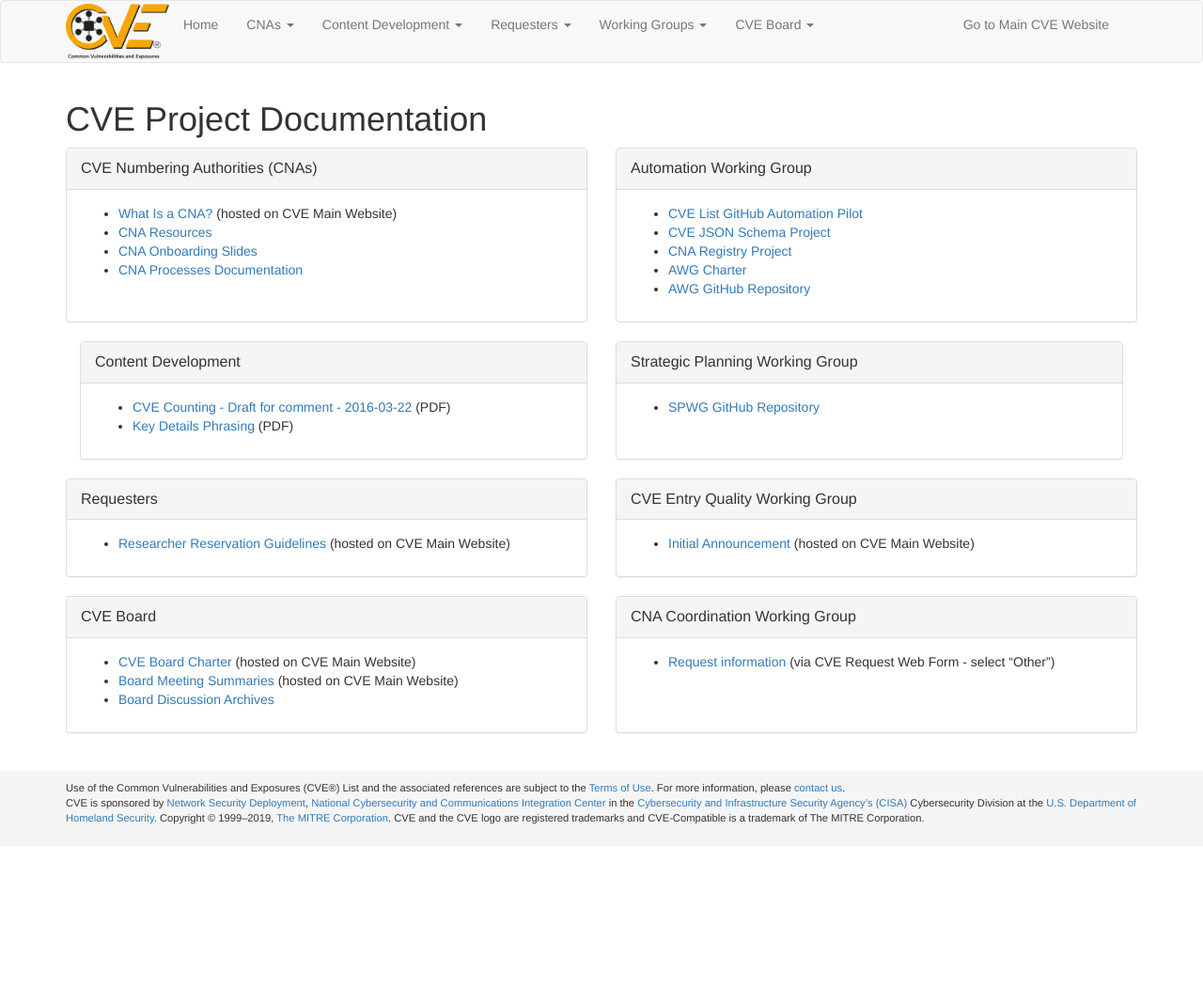
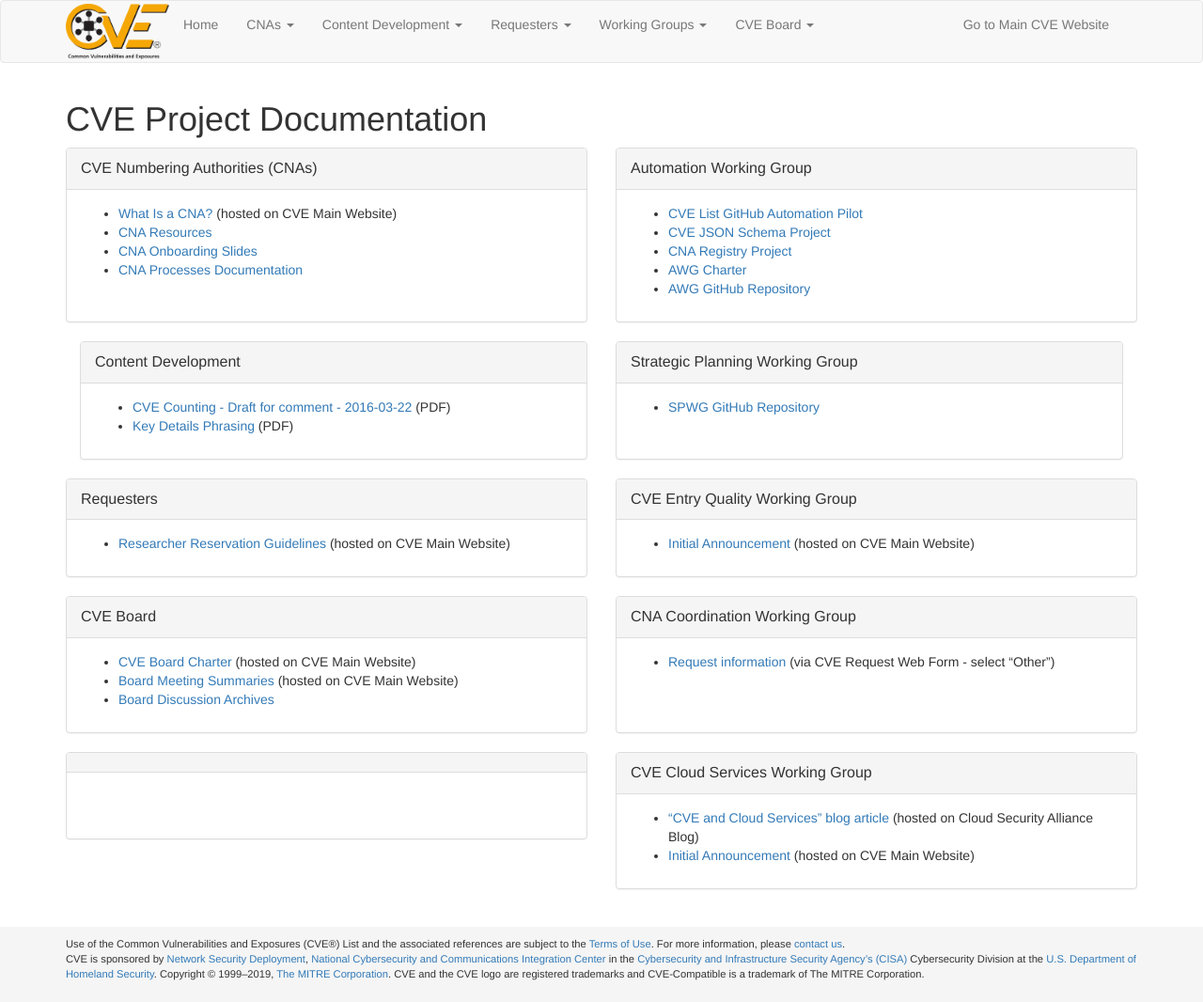
Before and after one commit to CVEProject/cveproject.github.io, a Jekyll site: the page built from docs/index.md, in a window 1280 px wide. Shown: the whole page at 94% size. Built offline with Jekyll 4.4.1, drawn with Linux system fonts in a browser that asks for light colours; nearby versions of some CDN libraries; before the commit the page ends 900 px from its top, so only the background shows below that.

Commit message:
Update docs/index.md
Added 1 new WG:  CVE Cloud Services

```diff
--- a/docs/index.md
+++ b/docs/index.md
@@ -127,4 +127,32 @@ layout: page
     </div>
   </div>
 
+  <div class="col-md-6">
+    <div class="panel panel-default">
+      <div class="panel-heading">
+        <div class="panel-title"></div>
+      </div>
+      <div class="panel-body">
+        <br>
+        <br>
+      </div>
+    </div>
+  </div>
+
+  <div class="col-md-6">
+    <div class="panel panel-default">
+      <div class="panel-heading">
+        <div class="panel-title">CVE Cloud Services Working Group</div>
+      </div>
+      <div class="panel-body">
+       <ul>
+         <li markdown="span">["CVE and Cloud Services" blog article]() (hosted on Cloud Security Alliance Blog)</li>
+         <li markdown="span">[Initial Announcement](https://cve.mitre.org/data/board/archives/2018-11/msg00004.html) (hosted on CVE Main Website)</li>
+       </ul>
+      </div>
+    </div>
+  </div>
+
+
+
 </div>
```
